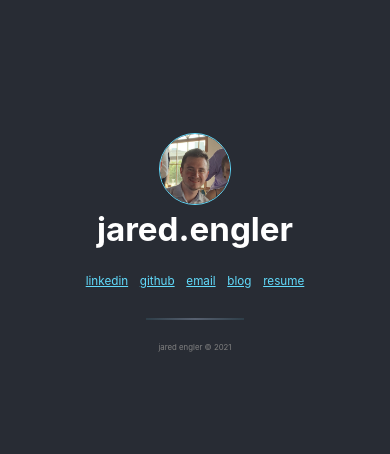
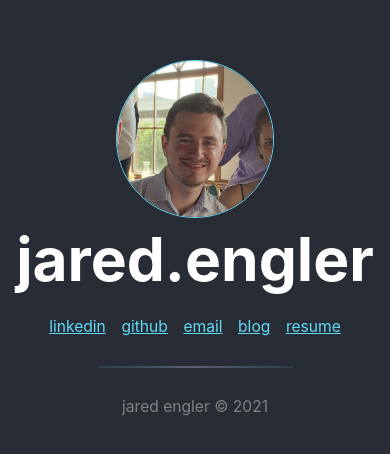
Before and after one commit to lagooned/jaredengler, a React (Create React App) app: page / in a window 390 px wide. Shown: the part 176-630 px from the top of the page. Built offline with nearby package versions, Linux system fonts and the light colour scheme.

Commit message:
fix text sizes for small screens

```diff
--- a/src/App.css
+++ b/src/App.css
@@ -61,3 +61,28 @@ hr.fancy-hr {
   color: grey;
   font-size: calc(2vmin);
 }
+
+@media only screen and (max-width: 600px) {
+
+  .App-logo {
+    width: 40vmin;
+    height: 40vmin;
+  }
+
+  .App-header h1 {
+    font-size: calc(15.5vmin);
+  }
+
+  .social-links li {
+    font-size: calc(4vmin);
+  }
+
+  hr.fancy-hr {
+    width: 50%;
+  }
+
+  .copy {
+    font-size: calc(4vmin);
+  }
+
+}
```
